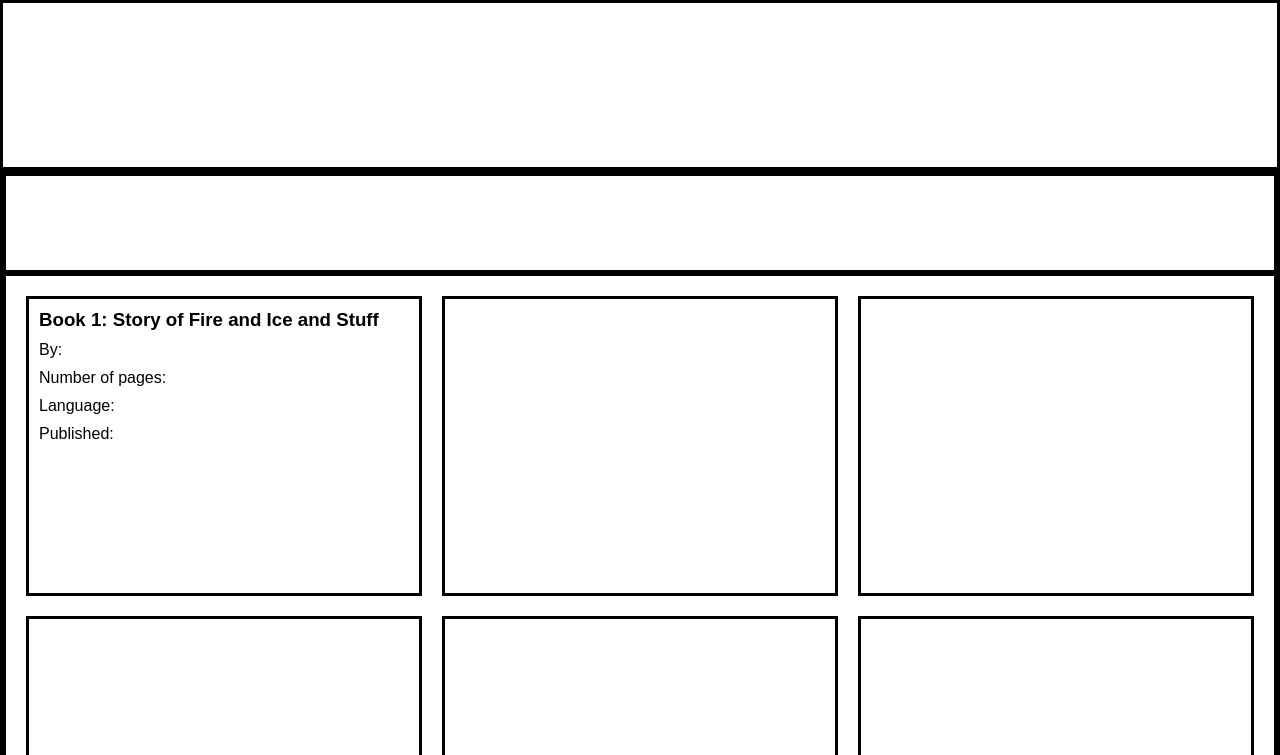
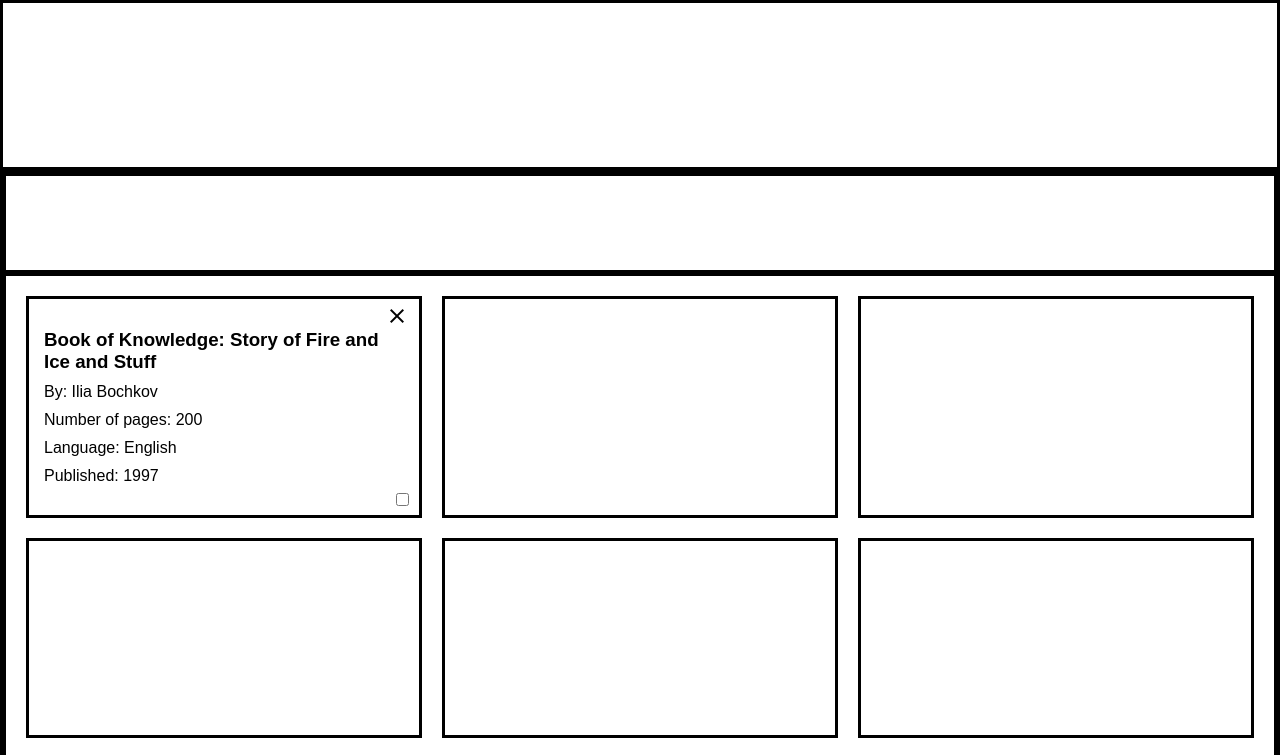
Before and after one commit to Ikanor1221/library_project, a plain HTML site: page index.html in a window 1280 px wide. Shown: the top 755 px of the page. Drawn offline with Linux system fonts and the light colour scheme.

Commit message:
Add close button and read checkbox to book cards

```diff
--- a/index.html
+++ b/index.html
@@ -7,6 +7,8 @@
     <title>Library</title>
     <link rel="stylesheet" href="normalize.css">
     <link rel="stylesheet" href="styles.css">
+    <link href="https://fonts.googleapis.com/icon?family=Material+Icons" rel="stylesheet">
+    <!-- <link rel="icon" type="image/png" href="https://www.flaticon.com/svg/static/icons/svg/1164/1164682.svg"> -->
 </head>
 <body>
     <header></header>
@@ -14,11 +16,17 @@
         <div class="settings"></div>
         <div class="book-display">
             <div>
-                <h3 id="title">Book 1: Story of Fire and Ice and Stuff</h3>
-                <span>By: <span id="author"></span></span>
-                <span>Number of pages: <span id="pages"></span></span>
-                <span>Language: <span id="language"></span></span>
-                <span>Published: <span id="pubYear"></span></span>
+                <button class="close"><span class="material-icons remove-book"> close </span></button>
+                <h3 id="title">Book of Knowledge: Story of Fire and Ice and Stuff</h3>
+                <p>By: <span id="author">Ilia Bochkov</span></p>
+                <p>Number of pages: <span id="pages">200</span></p>
+                <p>Language: <span id="language">English</span></p>
+                <p>Published: <span id="pubYear">1997</span></p>
+                <div class="reading-state">
+                    <label for="reading-input"></label>
+                    <input type="checkbox" id="reading-input">
+                    <span class="control"></span>
+                </div>
             </div>
             <div></div>
             <div></div>
@@ -36,4 +44,3 @@
         </div>
     </main>
 </body>
-</html>
--- a/styles.css
+++ b/styles.css
@@ -8,6 +8,11 @@
     /* font: inherit; */
     box-sizing: border-box;
     font-family: 'Poppins', sans-serif;
+}
+
+button {
+    background-color: inherit;
+    border: none;
 }
 
 body {
@@ -34,18 +39,40 @@ main > * {
 .book-display {
     display: grid;
     grid-template-columns: repeat(auto-fill, minmax(300px, 1fr));
-    grid-auto-rows: 300px;
+    grid-auto-rows: minmax(200px, auto);
     gap: 20px;
     padding: 20px;
 }
 
 .book-display > * {
     border: solid;
-    overflow: auto;
     display: grid;
     grid-auto-rows: auto;
     gap: 10px;
-    padding: 10px;
+    padding: 15px;
+    padding-top: 30px;
+    padding-bottom: 30px;
     align-content: start;
-    /* white-space: nowrap; */
+    position: relative;
 }
+
+.book-display > * > *{
+    overflow-wrap: break-word;
+    -ms-hyphens: auto;
+    -webkit-hyphens: auto;
+    hyphens: auto;
+    overflow: hidden;
+}
+
+
+.close {
+    position: absolute;
+    top: 5px;
+    right: 10px;
+}
+
+.reading-state {
+    position: absolute;
+    bottom: 5px;
+    right: 10px;
+}
```
